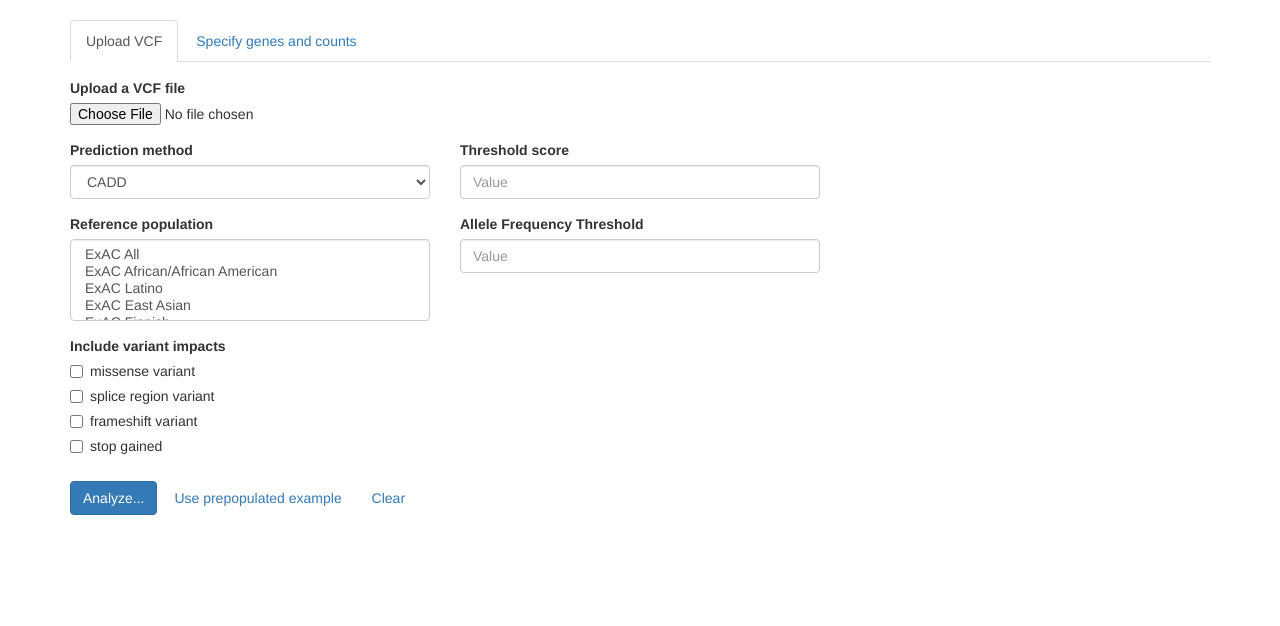
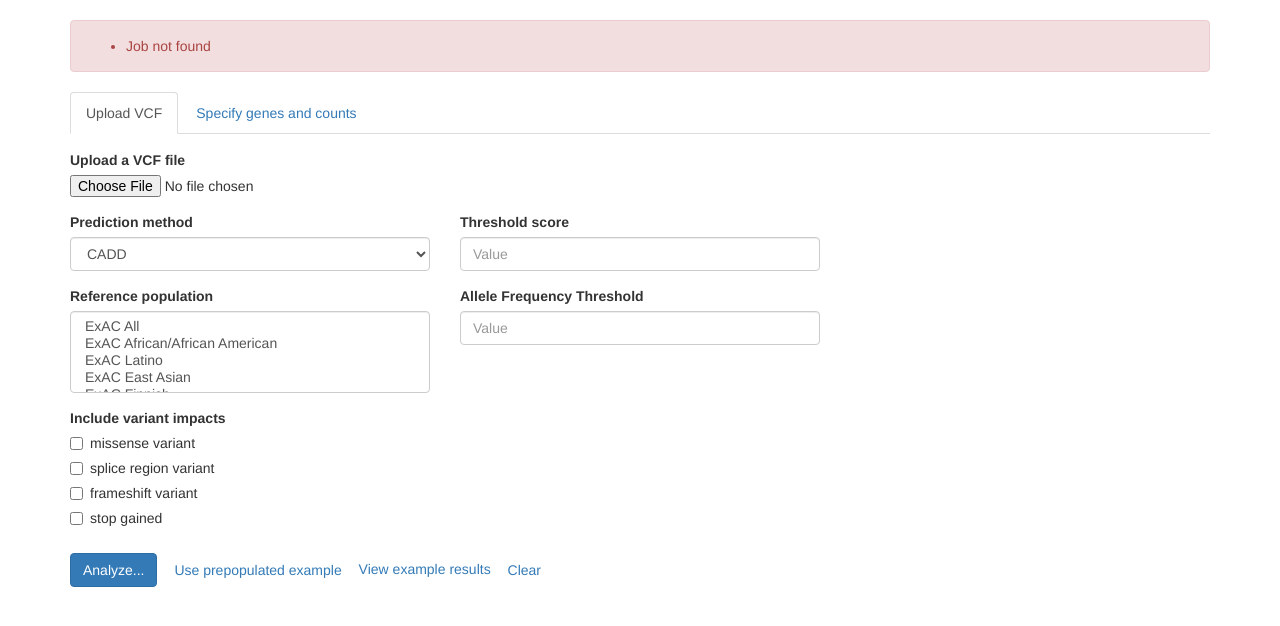
Before and after one commit to supernifty/gene-burden-calculator, a Flask app: page /process_vcf/example in a window 1280 px wide. Shown: the part 102-728 px from the top of the page. Run offline with Flask 2, Linux system fonts and the light colour scheme; data that the repository does not hold is empty; some libraries are stand-ins or nearby versions.

Commit message:
example vcf result

```diff
--- a/main.py
+++ b/main.py
@@ -274,7 +274,7 @@ def process_vcf(job):
     '''
     status = runner.job_status(RUNNER_DB, job)
     if status is None:
-        return flask.render_template('main.html', form=flask.request.form)
+        return flask.render_template('main.html', errors=['Job not found'], form=flask.request.form)
     elif status['status'] == 'F': # finished
         return flask.redirect(flask.url_for("vcf_result", job=job))
     else: # still in progress
--- a/runner.py
+++ b/runner.py
@@ -91,7 +91,7 @@ def cleanup(db_file, min_age=12):
     db = sqlite3.connect(db_file)
     files = query_db(db, '''select rowid, input, output from job where status = "F"''', [], one=False)
     for candidates in files:
-        if os.path.exists(candidates[1]):
+        if os.path.exists(candidates[1]) and 'example' not in candidates[1]:
             modified = os.path.getmtime(candidates[1])
             if modified < required:
                 log('INFO', 'removing {}...'.format(candidates[1]))
--- a/templates/main.html
+++ b/templates/main.html
@@ -147,6 +147,7 @@
             <div class="form-group col-lg-12">
               <button type="submit" class="btn btn-primary">Analyze...</button>
               <button type="button" class="btn btn-link" id="prepopulate_btn">Use prepopulated example</button>
+              <a href="{{ url_for('process_vcf', job='example') }}">View example results</a>
               <button type="button" class="btn btn-link" id="clean_btn">Clear</button>
             </div>
           </div>
--- a/templates/process_vcf.html
+++ b/templates/process_vcf.html
@@ -61,7 +61,7 @@ body {
         </div>
         {% endif %}
 
-        <div>Your upload is being processed. Your job ID is <strong>{{ job }}</strong>.</div>
+        <div>Your upload is being processed. Results will be available at <a href="{{ url_for('process_vcf', job=job }}">{{ job }}</a>.</div>
 
         <div id="status">
           Status is <strong>{% if status.status == 'A' %}queued{% elif status.status == 'R' %}running{% elif status.status == 'F' %}complete{% else %}{{ status }}{% endif %}</strong>.
```
